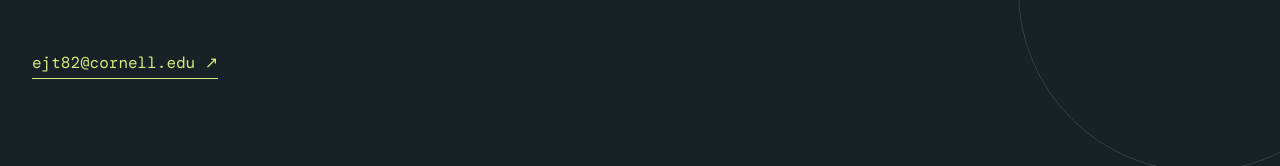
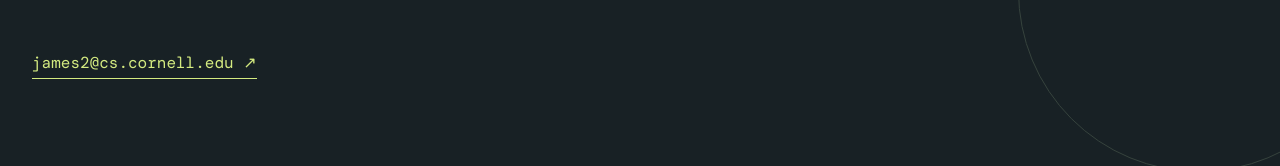
Before and after one commit to JamesTu-jtjt/JamesTu-jtjt.github.io, a React (Vite) app: page / in a window 1280 px wide. Shown: the part 6952-7118 px from the top of the page. Built offline with nearby package versions, Linux system fonts and the light colour scheme.

Commit message:
Update email.

```diff
--- a/src/App.jsx
+++ b/src/App.jsx
@@ -292,7 +292,7 @@ function Footer() {
       <div className="shell footer-main">
         <p className="eyebrow">Get in touch</p>
         <h3>Happy to meet and connect to chat about AI and research. <br />Feel free to email or DM me on LinkedIn! </h3>
-        <a className="footer-email" href="mailto:ejt82@cornell.edu">ejt82@cornell.edu <Arrow /></a>
+        <a className="footer-email" href="mailto:james2@cs.cornell.edu">james2@cs.cornell.edu <Arrow /></a>
       </div>
       <div className="shell footer-bottom">
         <span>© {new Date().getFullYear()} Eng-Shen (James) Tu</span>
```
